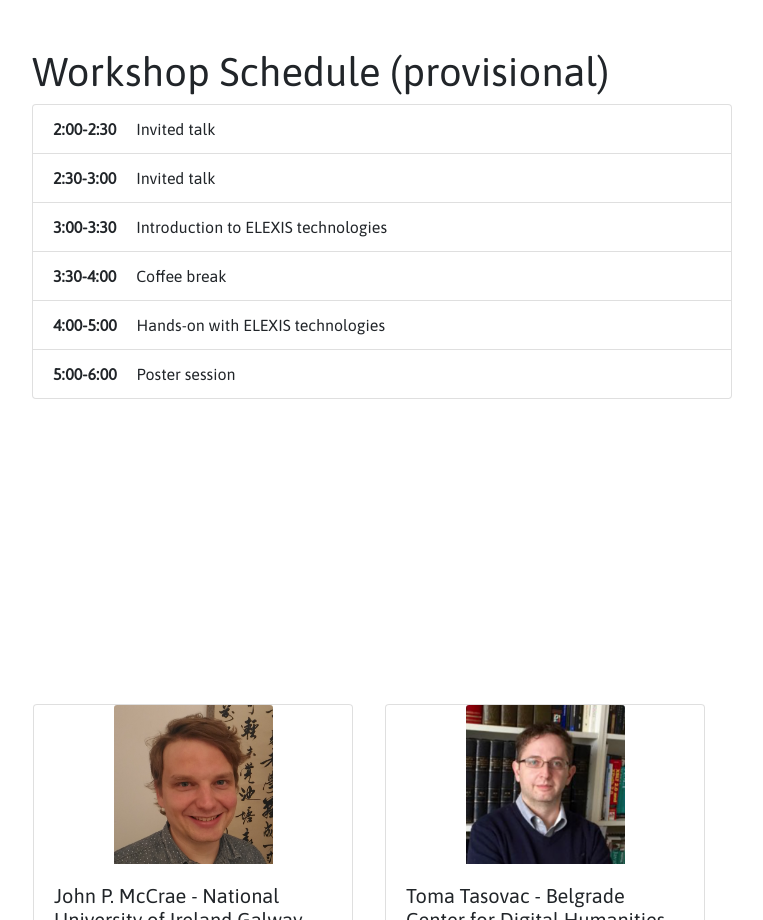
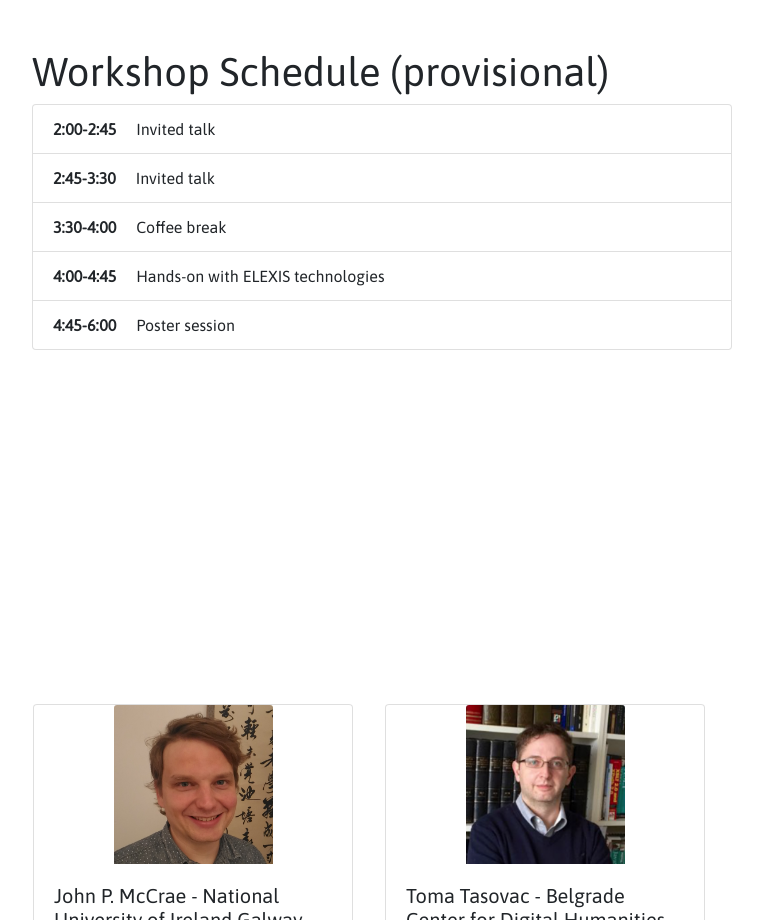
Before and after one commit to jmccrae/lexdhai, a plain HTML site: page index.html in a window 1280 px wide. Shown: the part 3360-4280 px from the top of the page, without its empty margins (288-1051 px from the left). Drawn offline with nearby package versions, Linux system fonts and the light colour scheme.

Commit message:
Update schedule

```diff
--- a/index.html
+++ b/index.html
@@ -198,12 +198,11 @@ The workshop has three main aims, firstly we will invite speakers from existing
                 <div class="mycol pad-top">
                     <h1>Workshop Schedule (provisional)</h1>
                     <div class="list-group">
-                        <div class="list-group-item"><span class="time">2:00-2:30</span> Invited talk</div>
-                        <div class="list-group-item"><span class="time">2:30-3:00</span> Invited talk</div>
-                        <div class="list-group-item"><span class="time">3:00-3:30</span> Introduction to ELEXIS technologies</div>
+                        <div class="list-group-item"><span class="time">2:00-2:45</span> Invited talk</div>
+                        <div class="list-group-item"><span class="time">2:45-3:30</span> Invited talk</div>
                         <div class="list-group-item"><span class="time">3:30-4:00</span> Coffee break</div>
-                        <div class="list-group-item"><span class="time">4:00-5:00</span> Hands-on with ELEXIS technologies</div>
-                        <div class="list-group-item"><span class="time">5:00-6:00</span> Poster session</div>
+                        <div class="list-group-item"><span class="time">4:00-4:45</span> Hands-on with ELEXIS technologies</div>
+                        <div class="list-group-item"><span class="time">4:45-6:00</span> Poster session</div>
                     </div>
                 </div>
             </section>
```
